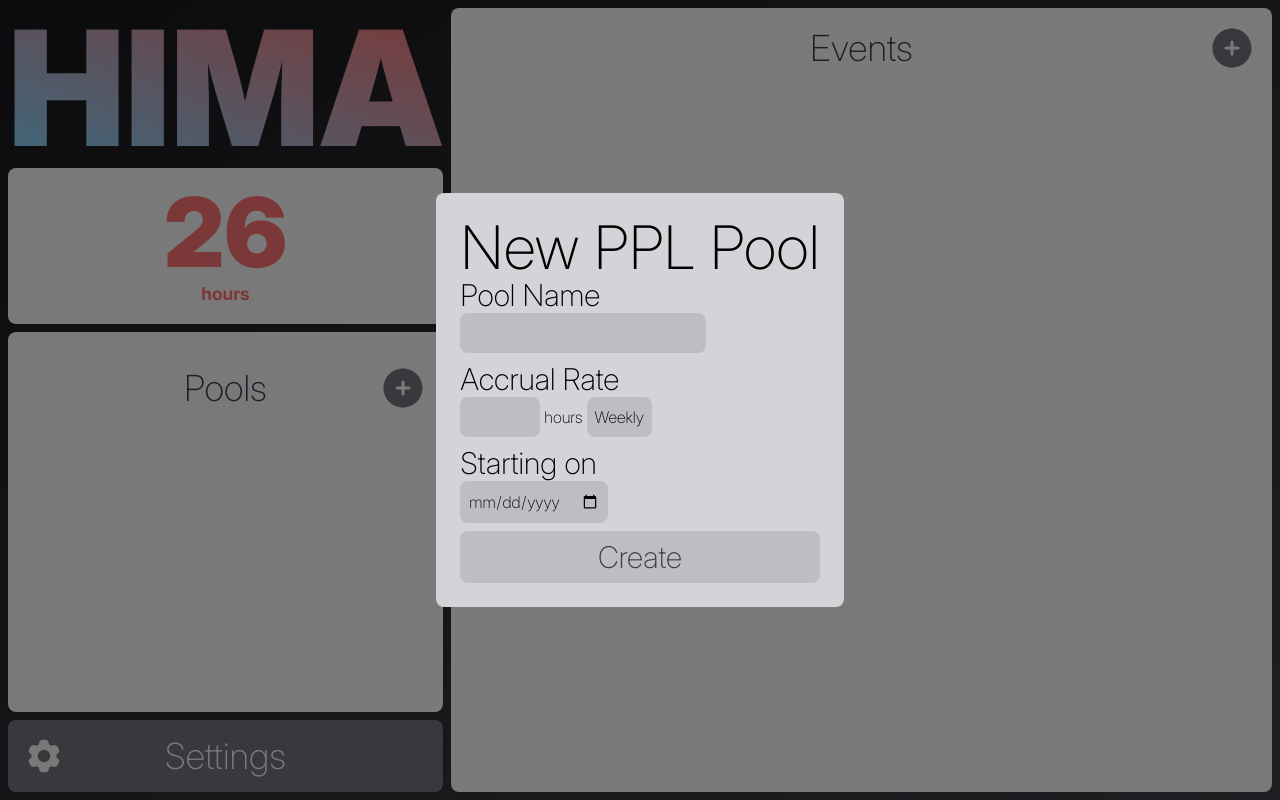
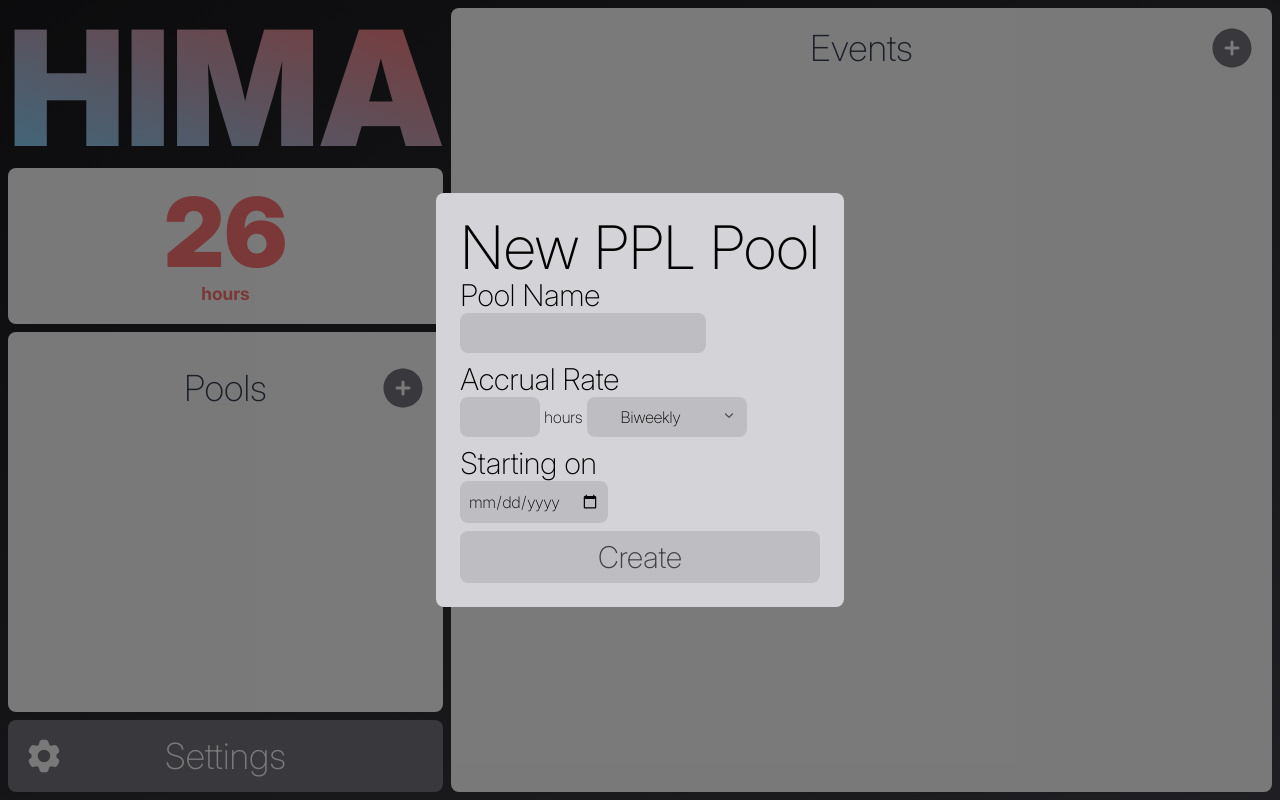
Before and after one commit to GrimOutlook/hima, a Next.js app: page / in a window 1280 px wide. Both pictures are taken after a click on the icon 402 px from the left and 388 px from the top of the page. Built offline with nearby package versions, Linux system fonts and the light colour scheme.

Commit message:
Fixed dropdown menu for period selection

```diff
--- a/package.json
+++ b/package.json
@@ -10,7 +10,9 @@
   },
   "dependencies": {
     "@headlessui/react": "^2.2.0",
+    "@heroicons/react": "^2.2.0",
     "@reduxjs/toolkit": "^2.6.0",
+    "clsx": "^2.1.1",
     "next": "^15.1.7",
     "react": "^19.0.0",
     "react-dom": "^19.0.0",
--- a/src/app/components/pool_form.tsx
+++ b/src/app/components/pool_form.tsx
@@ -1,23 +1,22 @@
 import { Button, Description, Field, Fieldset, Input, Label, Legend, Listbox, ListboxButton, ListboxOption, ListboxOptions, Select } from "@headlessui/react";
 import { useState } from "react";
+import { CheckIcon, ChevronDownIcon } from '@heroicons/react/20/solid'
+import clsx from 'clsx'
 
+import { EnumToArray, ToTitleCase } from "@/lib/helpers"
 import { useAppDispatch, useAppSelector } from "@/lib/hooks";
 import { closePoolDialog } from "@/lib/features/poolDialogSlice";
+import Period from "@/lib/models/Period";
 
 type PoolFormProps = {
     className?: string;
 }
 
-const periods = [
-    "Daily",
-    "Weekly",
-    "Monthly",
-    "Yearly"
-]
+const periods = EnumToArray(Period).map((str: string) => ToTitleCase(str))
 
 const PoolForm: React.FC<PoolFormProps> = ({className}) => {
     const dispatch = useAppDispatch();
-    const [selectedPeriod, setSelectedPeriod] = useState(periods[1])
+    const [selectedPeriod, setSelectedPeriod] = useState(periods[2])
 
     return (
         <div className="bg-zinc-300 h-fit w-fit rounded-lg">
@@ -35,10 +34,17 @@ const PoolForm: React.FC<PoolFormProps> = ({className}) => {
                     </Field>
                     <Field className={"inline"}>
                         <Listbox value={selectedPeriod} onChange={setSelectedPeriod}>
-                            <ListboxButton className={"p-2 rounded-lg bg-black/10"}>{selectedPeriod}</ListboxButton>
-                            <ListboxOptions>
+                            <ListboxButton className={"relative w-40 p-2 pr-10 rounded-lg bg-black/10"}>
+                                {selectedPeriod}
+                                <ChevronDownIcon
+                                    className="group pointer-events-none absolute top-2.5 right-2.5 size-4 fill-black/60"
+                                    aria-hidden="true"
+                                />
+                            </ListboxButton>
+                            <ListboxOptions anchor="bottom" className={clsx('w-[var(--button-width)] rounded-xl border border-black/10 bg-zinc-300/95 p-1 [--anchor-gap:var(--spacing-1)] focus:outline-none transition duration-100 ease-in data-[leave]:data-[closed]:opacity-0')}>
                                 {periods.map((period) => (
-                                <ListboxOption key={period} value={period} className="data-[focus]:bg-blue-100">
+                                <ListboxOption key={period} value={period} className="group flex cursor-default items-center gap-2 rounded-lg py-1.5 px-3 select-none data-[focus]:bg-white/10">
+                                    <CheckIcon className="invisible size-4 fill-black group-data-[selected]:visible"/>
                                     {period}
                                 </ListboxOption>
                                 ))}
--- /dev/null
+++ b/src/lib/helpers.tsx
@@ -0,0 +1,9 @@
+export function EnumToArray(e: object) {
+    return Object.values(e)
+}
+
+export function ToTitleCase(str: String) {
+    return str.toLowerCase().split(' ').map((word: any) => {
+        return (word.charAt(0).toUpperCase() + word.slice(1));
+    }).join(' ');
+}
--- a/src/lib/models/PPLEvent.tsx
+++ b/src/lib/models/PPLEvent.tsx
@@ -10,3 +10,5 @@ type PPLEvent = {
     // PPL Pool that this event belongs to
     pool: string;
 }
+
+export default PPLEvent;
--- a/src/lib/models/PPLPool.tsx
+++ b/src/lib/models/PPLPool.tsx
@@ -1,3 +1,5 @@
+import Period from "./Period";
+
 type PPLPool = {
     // Name of the PPL pool
     name: string;
@@ -10,3 +12,5 @@ type PPLPool = {
     // Date that the accrual starts
     startDate: Date;
 }
+
+export default PPLPool;
--- a/src/lib/models/Period.tsx
+++ b/src/lib/models/Period.tsx
@@ -5,3 +5,5 @@ enum Period {
     Monthly = "MONTHLY",
     Yearly = "YEARLY"
 }
+
+export default Period;
```
Also changed, not shown: 1 other file (tests, documents, lock files or other folders).
